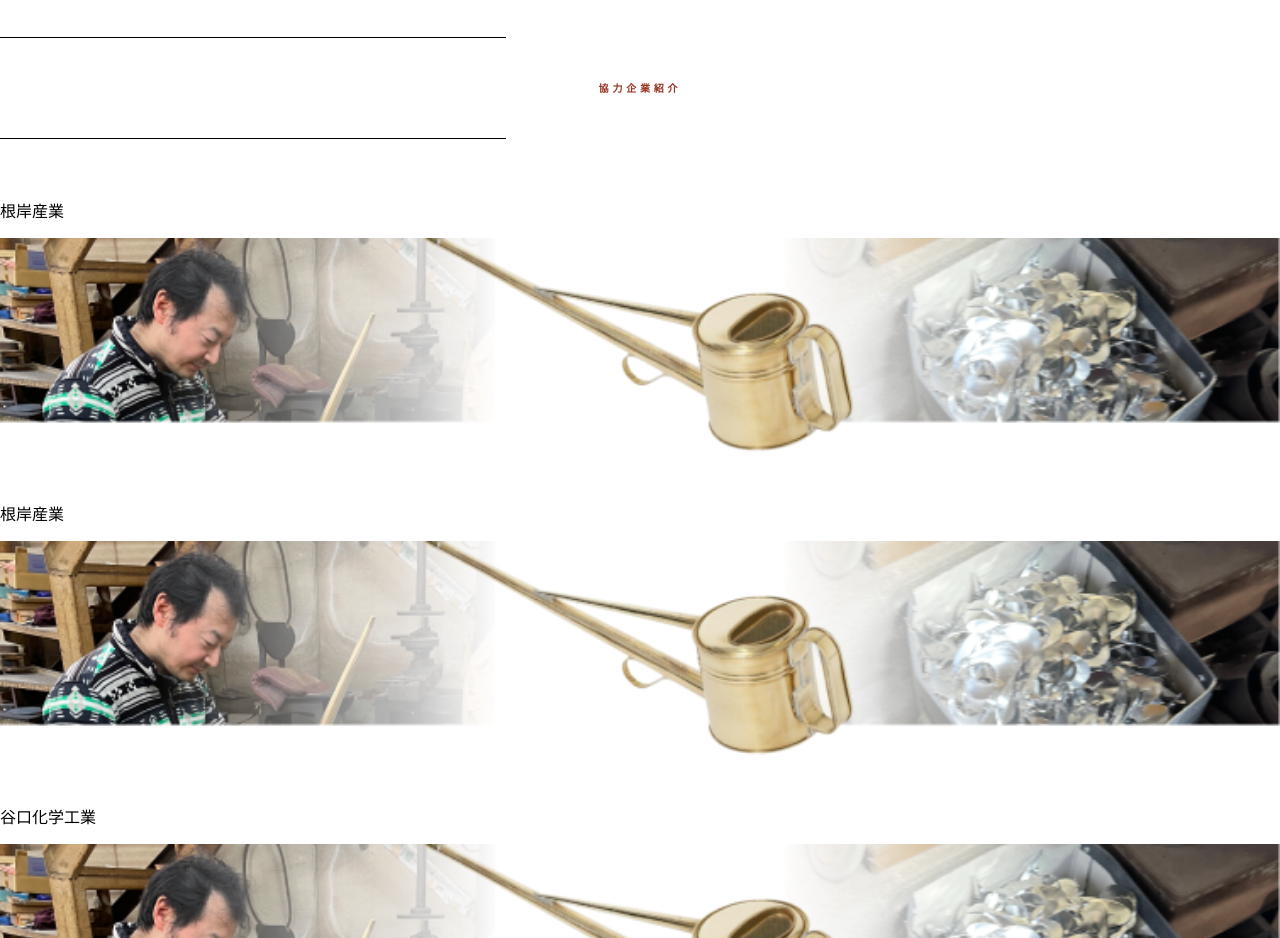
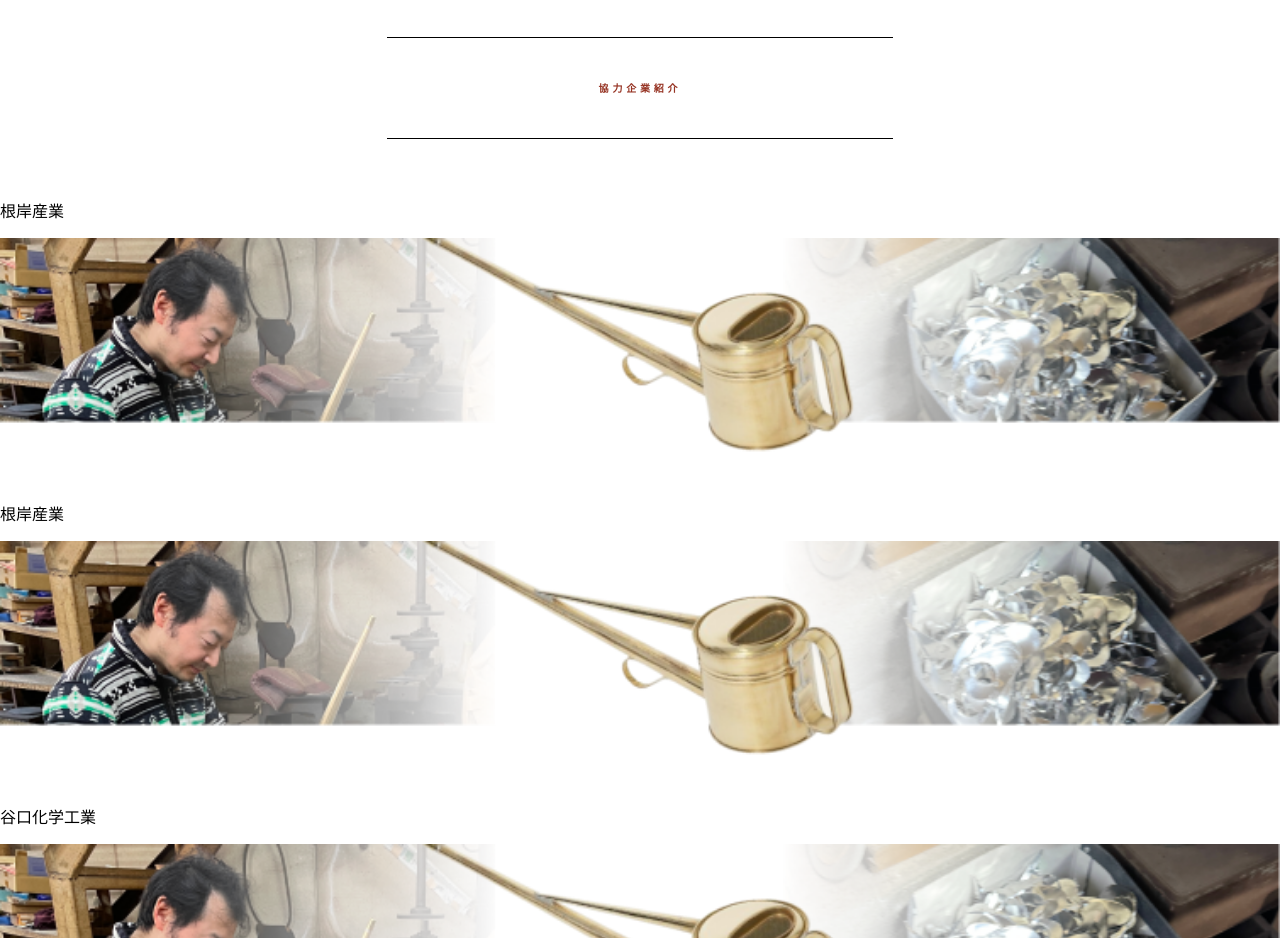
Before and after one commit to Amberlulululululu/Sumida-morden, a website: page index.html in a window 1280 px wide. Shown: the part 1020-1958 px from the top of the page. Drawn offline with Linux system fonts and the light colour scheme.

Commit message:
Update styles.css

```diff
--- a/styles.css
+++ b/styles.css
@@ -45,7 +45,7 @@ body {
   background-color: #000; /* 设置线的颜色 */
   width: 506px;
   height: 0.25px;
-  margin: 43px 0; /* 上下各43px的间距 */
+  margin: 43px auto; /* 上下各43px的间距 */
 }
 
 .limited-size-image {
```
